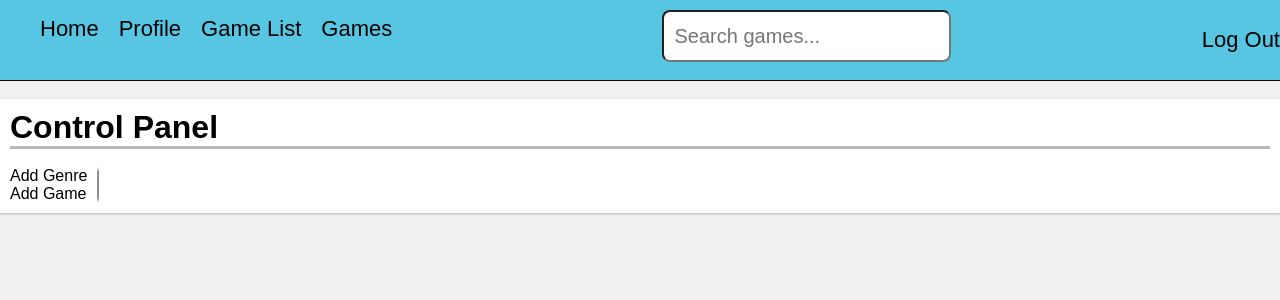
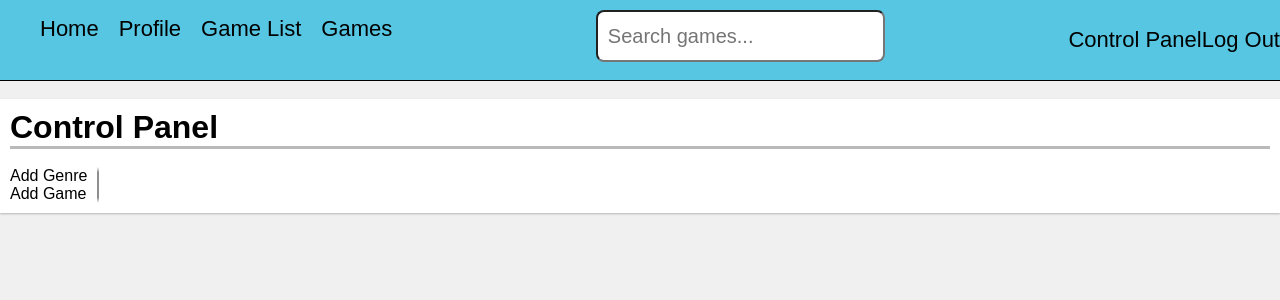
Before and after one commit to Wirebin/game-review-site, a Flask app: template templates/admin/control_panel.html in a window 1280 px wide. Shown: the top 300 px of the page. Run offline with Flask 3, Linux system fonts and the light colour scheme; the visitor is signed in with stand-in values (Sample User, id 1); the template is opened without the code that fills it: most values are stand-ins (such as "Sample title", 1, 10 or a date in 2020).

Commit message:
Change 'Control Panel' link location to main header

```diff
--- a/templates/index.html
+++ b/templates/index.html
@@ -7,12 +7,6 @@
     {% else %}
         <h1>Home</h1>
 
-        {% if access_level=="admin" %}
-            <a href="{{ url_for('control_panel') }}">Control Panel</a>
-
-        {% elif access_level=="user" %}
-        {% endif %}
-
         <p>logged in as {{ username }}</p>
     {% endif %}
 {% endblock %}
--- a/templates/layout.html
+++ b/templates/layout.html
@@ -29,7 +29,7 @@
 							<a id="game-list" class="header-link" href="">Game List</a>
 						</li>
 						<li>
-							<a id="games" class="header-link" href="">Games</a>
+							<a id="games" class="header-link" href="{{ url_for('game_browse') }}">Games</a>
 						</li>
 					</ul>
 				</div>
@@ -42,7 +42,11 @@
 
 				<div class="primary-right-panel">
 					{% if session["user_id"] %}
+						{% if session["access_level"] == "admin" %}
+							<a class="header-link" href="{{ url_for('control_panel') }}">Control Panel</a>
+						{% endif %}
 						<a id="log-out" class="header-link" href="{{ url_for('logout') }}">Log Out</a>
+
 					{% else %}
 					<ul class="right-panel-list">
 						<li>
```
